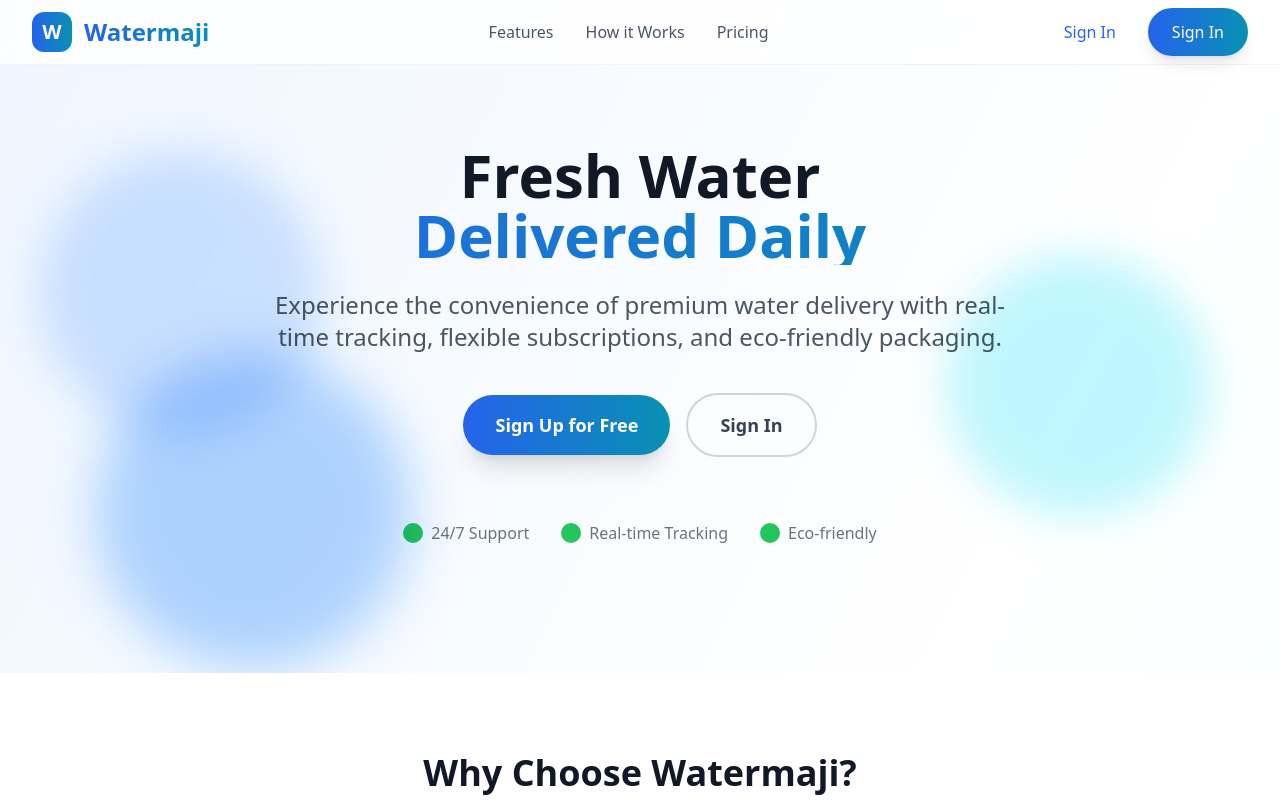
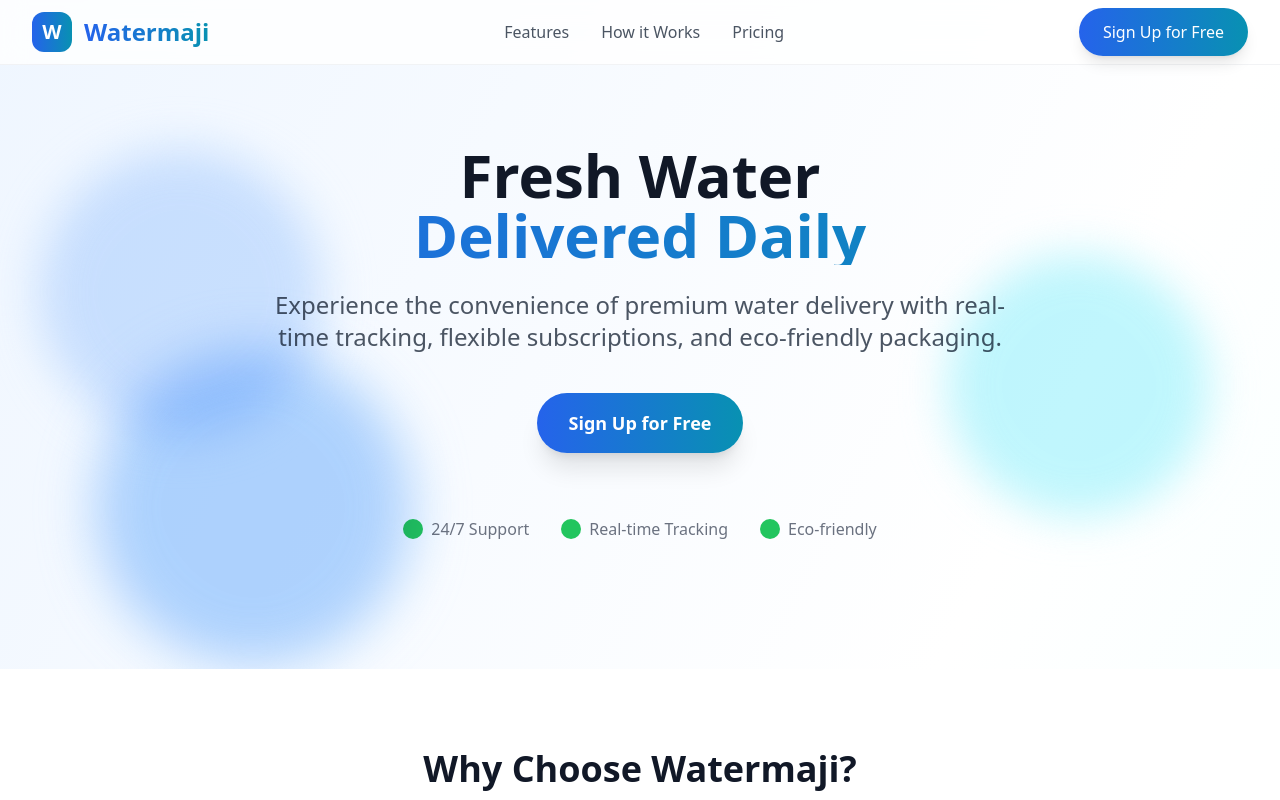
Before and after one commit to rigzlion8/watermaji, a Next.js app in the folder apps/frontend/: page / in a window 1280 px wide. Shown: the top 800 px of the page. Built offline with nearby package versions, Linux system fonts and the light colour scheme.

Commit message:
landing page duplicates

```diff
--- a/apps/frontend/app/page.tsx
+++ b/apps/frontend/app/page.tsx
@@ -50,16 +50,10 @@ export default function LandingPage() {
             {/* Auth Buttons */}
             <div className="flex items-center space-x-4">
               <Link
-                href="/signin"
-                className="hidden sm:inline-flex px-4 py-2 text-blue-600 font-medium hover:text-blue-700 transition-colors"
-              >
-                Sign In
-              </Link>
-              <Link
-                href="/signin"
+                href="/signup"
                 className="inline-flex px-6 py-3 bg-gradient-to-r from-blue-600 to-cyan-600 text-white font-medium rounded-full hover:from-blue-700 hover:to-cyan-700 transform hover:scale-105 transition-all duration-200 shadow-lg hover:shadow-xl"
               >
-                Sign In
+                Sign Up for Free
               </Link>
             </div>
           </div>
@@ -113,18 +107,12 @@ export default function LandingPage() {
             </p>
 
             {/* CTA Buttons */}
-            <div className="mt-10 flex flex-col sm:flex-row gap-4 justify-center items-center">
+            <div className="mt-10 flex justify-center items-center">
               <Link
                 href="/signup"
                 className="w-full sm:w-auto px-8 py-4 bg-gradient-to-r from-blue-600 to-cyan-600 text-white font-semibold rounded-full hover:from-blue-700 hover:to-cyan-700 transform hover:scale-105 transition-all duration-200 shadow-xl hover:shadow-2xl text-lg"
               >
                 Sign Up for Free
-              </Link>
-              <Link
-                href="/signin"
-                className="w-full sm:w-auto px-8 py-4 border-2 border-gray-300 text-gray-700 font-semibold rounded-full hover:border-blue-600 hover:text-blue-600 transition-all duration-200 text-lg"
-              >
-                Sign In
               </Link>
             </div>
 
```
